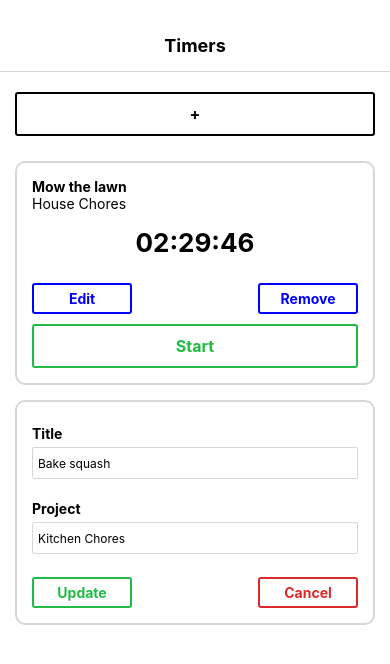
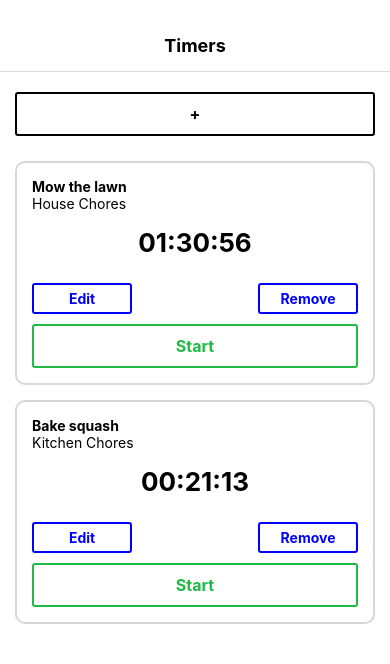
Before and after one commit to josephvano/time-tracking, a React Native app: screen / in a window 390 px wide. Shown: the top 664 px of the page. Built offline with nearby package versions, Linux system fonts and the light colour scheme.

Commit message:
refactor(timers) introduce array of timers
* map over timers to create `EditableTimers`

```diff
--- a/App.js
+++ b/App.js
@@ -1,34 +1,55 @@
 import React                                from 'react';
 import {StyleSheet, ScrollView, Text, View} from 'react-native';
+import uuiidv4                              from 'uuid/v4';
 import EditableTimer                        from './components/EditableTimer';
 import ToggleableTimerForm                  from './components/ToggleableTimerForm';
 
-export default function App() {
+export default class App extends React.Component {
+  state = {
+    timers: [
+      {
+        title    : 'Mow the lawn',
+        project  : 'House Chores',
+        id       : uuiidv4(),
+        elapsed  : 5456099,
+        isRunning: true
+      },
+      {
+        title    : 'Bake squash',
+        project  : 'Kitchen Chores',
+        id       : uuiidv4(),
+        elapsed  : 1273998,
+        isRunning: false
+      }
+    ]
+  };
+
+  render() {
+    const { timers } = this.state;
+
     return (
       <View style={styles.appContainer}>
         <View style={styles.titleContainer}>
           <Text style={styles.title}>Timers</Text>
-
         </View>
         <ScrollView style={styles.timerList}>
-        <ToggleableTimerForm isOpen={false}/>
+          <ToggleableTimerForm />
+          {
+            timers.map( ({title, project, id, elapsed, isRunning}) => (
               <EditableTimer
-          id="1"
-          title="Mow the lawn"
-          project="House Chores"
-          elapsed="8986300"
-          isRunning
+                key={id}
+                id={id}
+                title={title}
+                project={project}
+                elapsed={elapsed}
+                isRunning={isRunning}
               />
-        <EditableTimer
-          id="2"
-          title="Bake squash"
-          project="Kitchen Chores"
-          elapsed="3890985"
-          editFormOpen
-        />
+            ))
+          }
         </ScrollView>
       </View>
     );
+  }
 }
 
 const styles = StyleSheet.create({
@@ -36,15 +57,15 @@ const styles = StyleSheet.create({
     flex: 1
   },
   titleContainer: {
-    paddingTop: 35,
-    paddingBottom: 15,
+    paddingTop       : 35,
+    paddingBottom    : 15,
     borderBottomWidth: 1,
     borderBottomColor: '#D6D7DA'
   },
   title         : {
-    fontSize: 18,
+    fontSize  : 18,
     fontWeight: 'bold',
-    textAlign: 'center'
+    textAlign : 'center'
   },
   timerList     : {
     paddingBottom: 15,
--- a/package.json
+++ b/package.json
@@ -12,7 +12,8 @@
     "react": "16.8.3",
     "react-dom": "^16.8.6",
     "react-native": "https://github.com/expo/react-native/archive/sdk-33.0.0.tar.gz",
-    "react-native-web": "^0.11.4"
+    "react-native-web": "^0.11.4",
+    "uuid": "^3.4.0"
   },
   "devDependencies": {
     "babel-preset-expo": "^5.1.1"
```
Also changed, not shown: 1 other file (tests, documents, lock files or other folders). Lines whose indentation alone changed are shown as unchanged.
